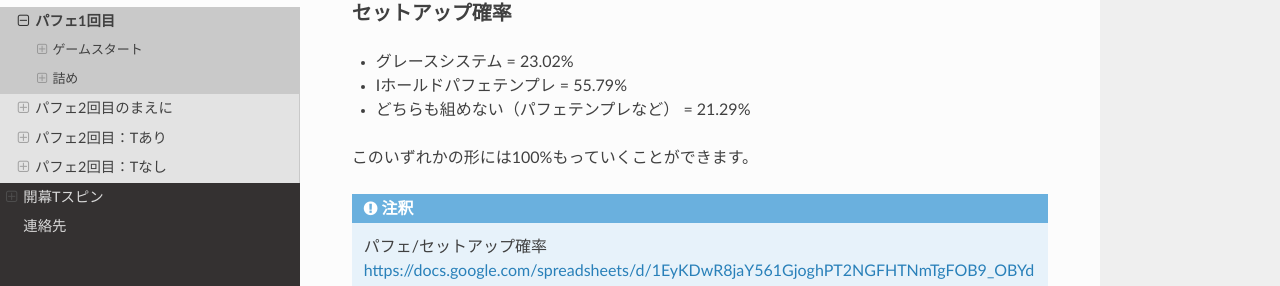
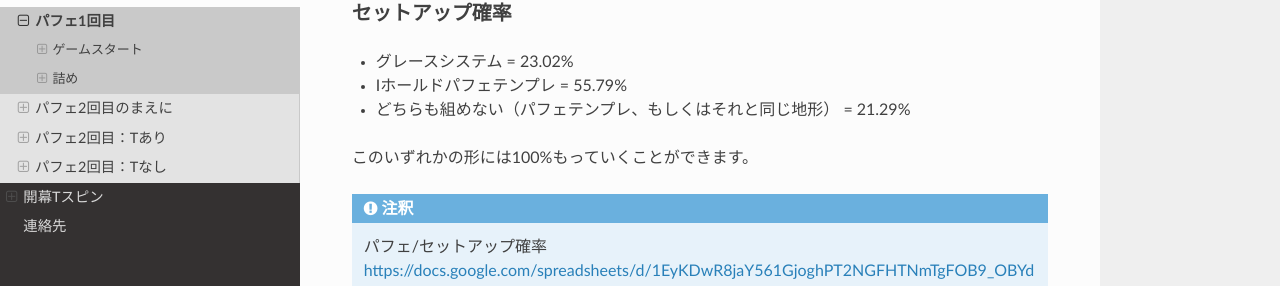
Before and after one commit to knewjade/tetris-knowledge-sphinx, a Sphinx documentation site: the page built from source/2pcsystem/first.rst, in a window 1280 px wide and 1391 px high. Shown: the part 278-564 px from the top of the window. Built offline with Sphinx 7.4.7 and the Read the Docs theme 2.0.0, drawn with Linux system fonts in a browser that asks for light colours.

Commit message:
Update first.rst

```diff
--- a/source/2pcsystem/first.rst
+++ b/source/2pcsystem/first.rst
@@ -12,7 +12,7 @@
 
 * グレースシステム = 23.02%
 * Iホールドパフェテンプレ = 55.79%
-* どちらも組めない（パフェテンプレなど） = 21.29%
+* どちらも組めない（パフェテンプレ、もしくはそれと同じ地形） = 21.29%
 
 このいずれかの形には100%もっていくことができます。
 
```
